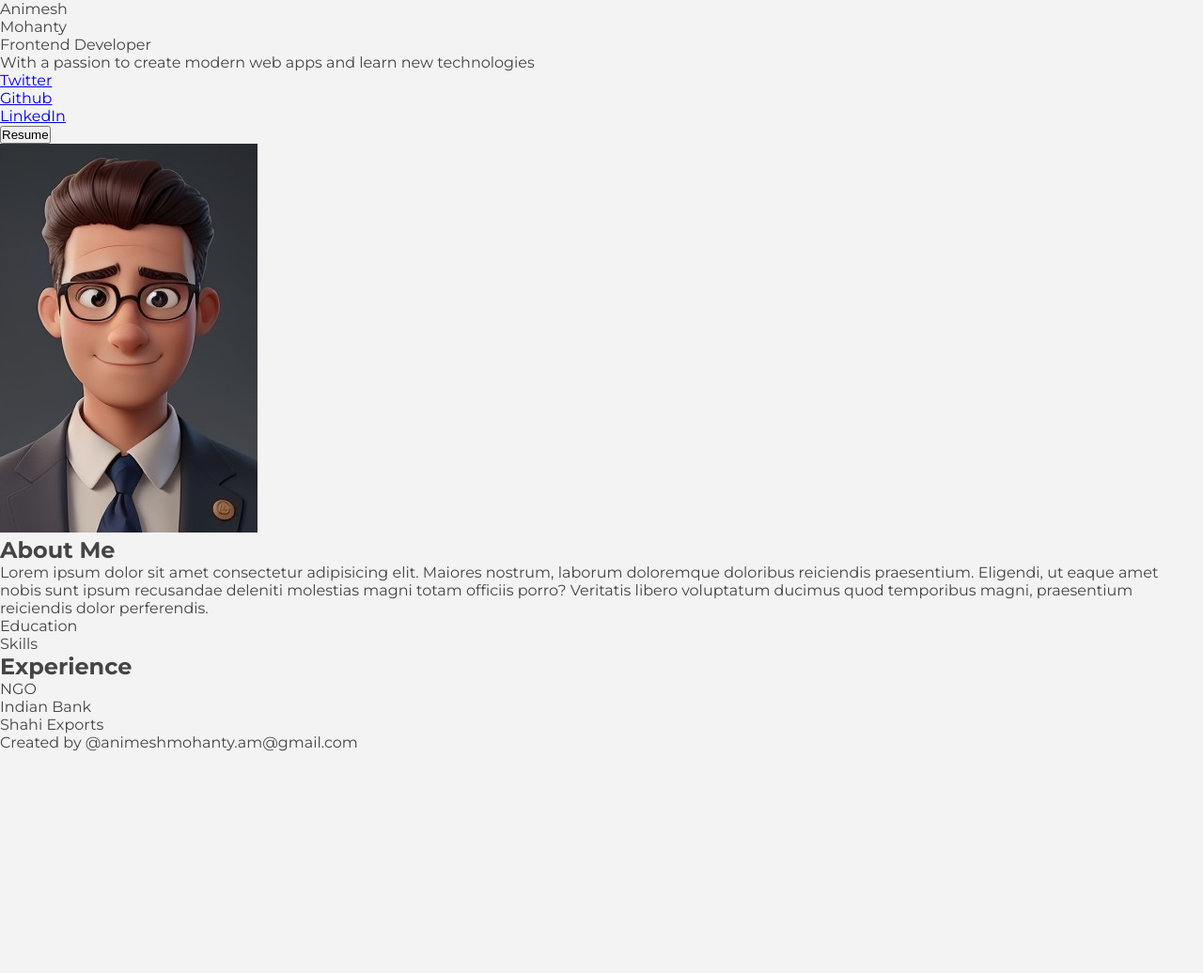
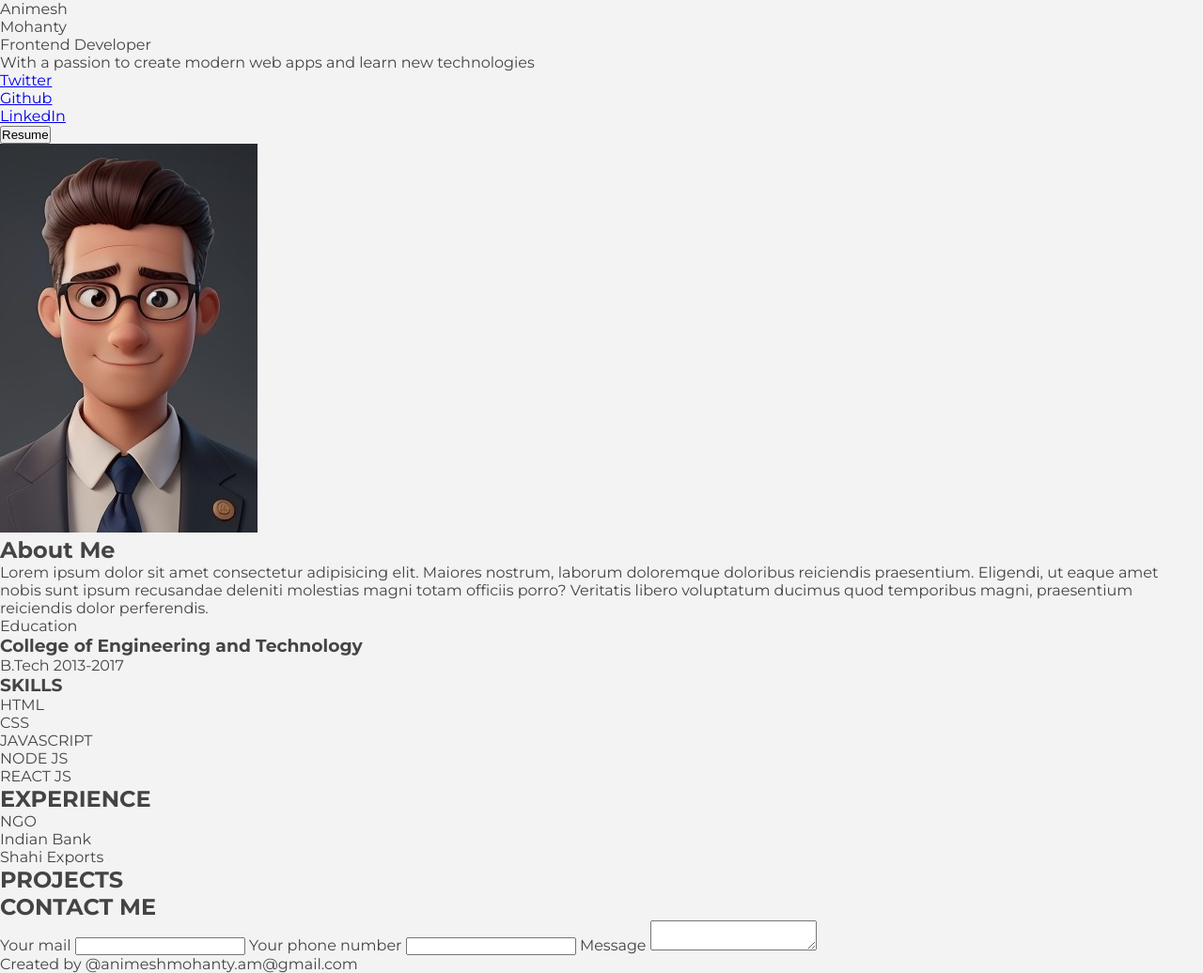
Before and after one commit to Animesh478/portfolio-1, a plain HTML site: page index.html in a window 1280 px wide. Shown: the part 64-1100 px from the top of the page at 94% size. Before the commit the page ends 864 px from the top, so only its background shows below. Drawn offline with Linux system fonts and the light colour scheme.

Commit message:
completed the layout and the content

```diff
--- a/index.html
+++ b/index.html
@@ -71,20 +71,50 @@
         magni, praesentium reiciendis dolor perferendis.
       </p>
       <ul>
-        <li class="education">Education</li>
-        <li class="skills">Skills</li>
+        <li class="education">
+          <div>Education</div>
+          <div>
+            <h3>College of Engineering and Technology</h3>
+            <p>B.Tech <span>2013-2017</span></p>
+          </div>
+        </li>
+        <li class="skills">
+          <h3>SKILLS</h3>
+          <ul>
+            <li>HTML</li>
+            <li>CSS</li>
+            <li>JAVASCRIPT</li>
+            <li>NODE JS</li>
+            <li>REACT JS</li>
+          </ul>
+        </li>
       </ul>
     </section>
     <section class="experience">
-      <h1>Experience</h1>
+      <h1>EXPERIENCE</h1>
       <ul>
         <li>NGO</li>
         <li>Indian Bank</li>
         <li>Shahi Exports</li>
       </ul>
     </section>
-    <section class="projects"></section>
-    <section class="contact"></section>
+    <section class="projects">
+      <h1>PROJECTS</h1>
+    </section>
+    <section class="contact">
+      <h1>CONTACT ME</h1>
+      <div class="my__contact"></div>
+      <div class="customer__contact">
+        <form action="">
+          <label for="">Your mail</label>
+          <input type="text" />
+          <label for="">Your phone number</label>
+          <input type="number" />
+          <label for="">Message</label>
+          <textarea name="" id=""></textarea>
+        </form>
+      </div>
+    </section>
     <footer>Created by @animeshmohanty.am@gmail.com</footer>
   </body>
 </html>
```
